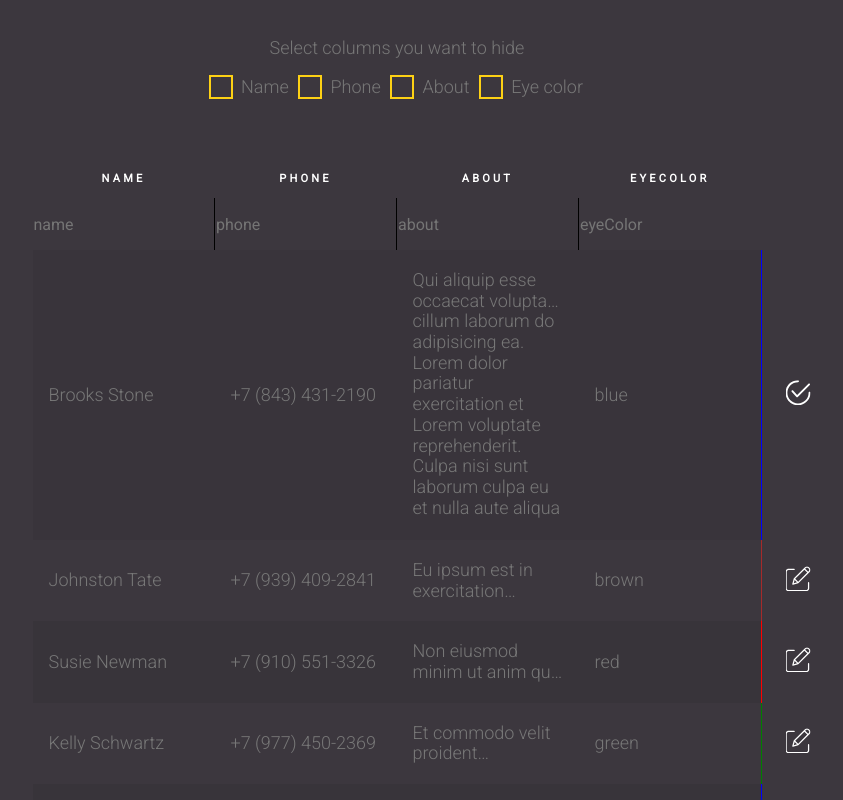
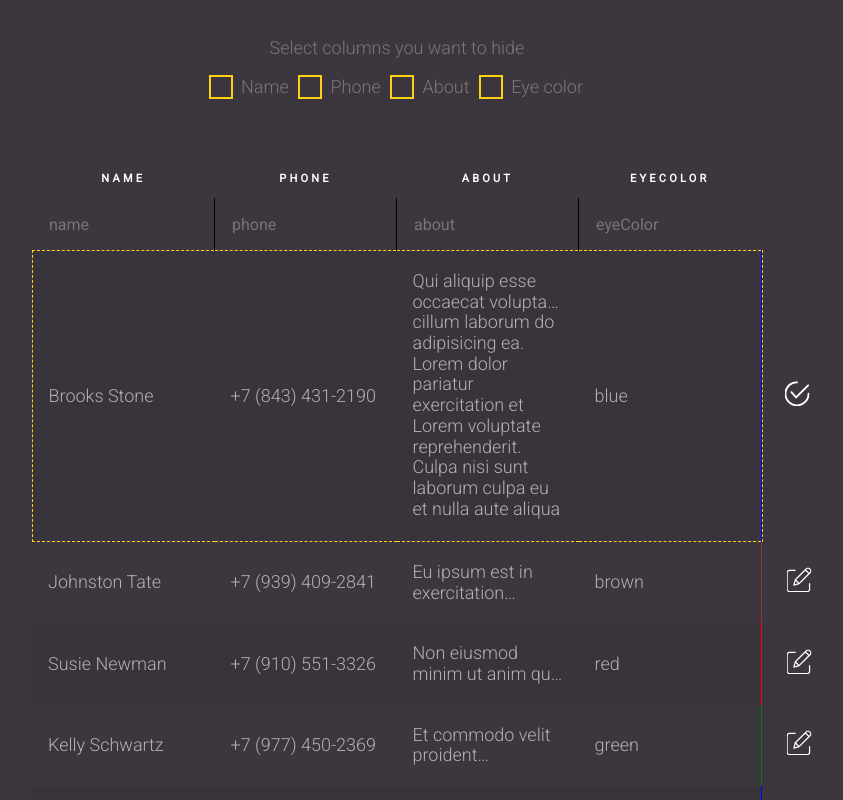
Before and after one commit to RamazanIttiev/infotecs, a website with bundled scripts: page index.html in a window 1280 px wide. Both pictures are taken after a click on the button 1040 px from the left and 290 px from the top of the page. Shown: the top 800 px of the page, without its empty margins (243-1086 px from the left). Built offline with nearby package versions, Linux system fonts and the light colour scheme.

Commit message:
style fixes

```diff
--- a/src/styles/style.css
+++ b/src/styles/style.css
@@ -41,7 +41,7 @@ th {
   max-width: 150px;
   padding: 16px;
   margin: 20px 0;
-  color: #777;
+  color: #b1b1b1;
   font-weight: 300;
   font-size: 18px;
   border: none;
@@ -90,7 +90,7 @@ th {
   border: none;
   height: 100%;
   outline: none;
-  padding: 0;
+  padding: 0 16px;
   font-size: 16px;
   background: transparent;
   color: white;
@@ -117,6 +117,10 @@ th {
 
 .hide {
   display: none;
+}
+
+.edit__border {
+  border: 1px dashed #fdd114;
 }
 
 #toggle {
```
